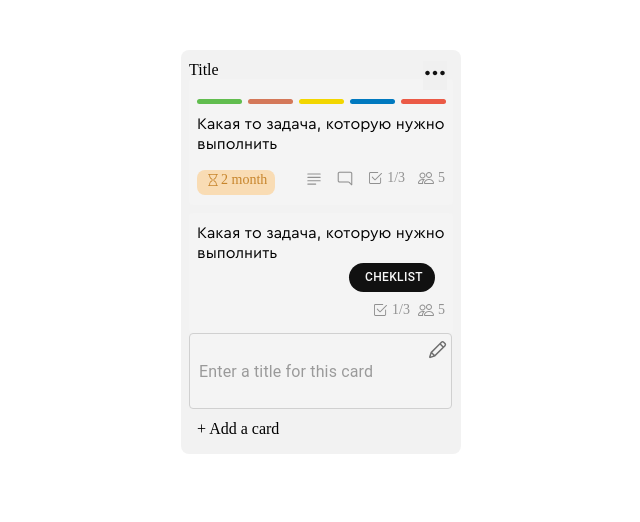
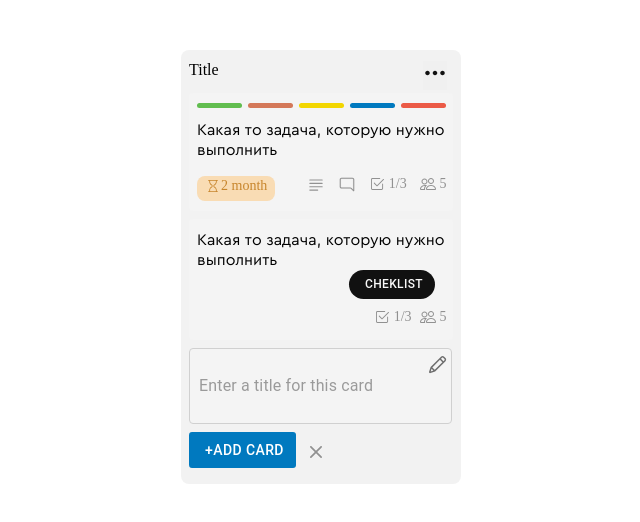
Before and after one commit to peaksoft-school/task-tracker-js9, a React (Create React App) app: page / in a window 1280 px wide. Both pictures are taken after a click on the element "+ Add a card". Shown: the top 522 px of the page, without its empty margins (319-959 px from the left). Built offline with nearby package versions, Linux system fonts and the light colour scheme; a web font is replaced by a local one.

Commit message:
added add card feature

```diff
--- a/src/components/column/Card.jsx
+++ b/src/components/column/Card.jsx
@@ -7,18 +7,39 @@ import { TypographyIcon } from '../Icon/TypographyIcon'
 import { CommunicationIcon } from '../Icon/CommunicationIcon'
 import { CheckMarkIcon } from '../Icon/CheckMarkIcon'
 import { PeopleIcon } from '../Icon/PeopleIcon'
-// import { ModalUi } from '../UI/modal/Modal'
 import { MeadTables } from './MeadTables'
 import { Label } from './Label'
 import { Button } from '../UI/button/Button'
 import { MenuItem } from '../UI/menu/MenuItem'
+import { Input } from '../UI/input/Input'
+import { EditIcon, ExitIcon } from '../../assets/icons'
 
 const ButtonTextcolors = [
-   { color: '#61BD4F', text: 'Сделано', id: '1' },
-   { color: '#d47859', text: 'Срочно начать с этого', id: '2' },
-   { color: '#F2D600', text: 'Обратите всем настроение,друзья', id: '3' },
-   { color: '#0079BF', text: 'Хорошего всем настроение,друзья', id: '4' },
-   { color: '#EB5A46', text: 'Срочно начать с этого', id: '5' },
+   {
+      color: '#61BD4F',
+      text: 'Сделано',
+      id: '1',
+   },
+   {
+      color: '#d47859',
+      text: 'Срочно начать с этого',
+      id: '2',
+   },
+   {
+      color: '#F2D600',
+      text: 'Обратите всем настроение,друзья',
+      id: '3',
+   },
+   {
+      color: '#0079BF',
+      text: 'Хорошего всем настроение,друзья',
+      id: '4',
+   },
+   {
+      color: '#EB5A46',
+      text: 'Срочно начать с этого',
+      id: '5',
+   },
 ]
 
 export const CardInColumn = () => {
@@ -26,21 +47,57 @@ export const CardInColumn = () => {
    const [openModal, setOpneModal] = useState(false)
    // eslint-disable-next-line react-hooks/rules-of-hooks
    const [selectedLabels, setSelectedLabels] = useState([])
+   console.log('selectedLabels: ', selectedLabels)
 
    const handleOpenModal = () => {
       setOpneModal((state) => !state)
    }
-   const handleButtonClick = (text, color) => {
+   const handleButtonClick = (text, color, id) => {
       const labelExists = selectedLabels.some((label) => label.color === color)
-
       if (!labelExists) {
-         setSelectedLabels((prevLabels) => [...prevLabels, { text, color }])
+         setSelectedLabels((prevLabels) => [...prevLabels, { text, id, color }])
       }
    }
 
    const deleteLabelText = (id) => {
-      setSelectedLabels((prev) => prev.filter((el) => el.id !== id))
+      console.log('id: ', id)
+
+      console.log('selectedLabels', selectedLabels)
+      console.log('id', id)
+      setSelectedLabels(selectedLabels.filter((el) => el.id !== id))
    }
+
+   const [openModalAddCard, setOpneModalAddCard] = useState(false)
+   const [openInputAddCard, setOpenInputAddCard] = useState(false)
+
+   const [inputValue, setInputValue] = useState('')
+   const [cards, setCards] = useState([])
+
+   const handleOpenModalAddCard = () => {
+      setOpneModalAddCard(true)
+      setOpenInputAddCard((prev) => !prev)
+   }
+
+   const handleButtonClickAddCard = (event) => {
+      event.preventDefault()
+      const newCard = {
+         id: Date.now().toString(),
+         text: inputValue,
+      }
+      setCards((prevTasks) => [...prevTasks, newCard])
+      setInputValue('')
+   }
+   const handleCloseCard = () => {
+      setOpenInputAddCard(false)
+      setOpneModalAddCard(false)
+   }
+
+   const handleAddCardInputChange = (event) => {
+      console.log(inputValue)
+      setInputValue(event.target.value)
+   }
+
+   const isButtonDisabled = inputValue === ''
    return (
       <>
          <ParentTitle>
@@ -73,7 +130,9 @@ export const CardInColumn = () => {
                      // eslint-disable-next-line react/no-array-index-key
                      <Label
                         key={el.id}
-                        onClick={() => handleButtonClick(el.text, el.color)}
+                        onClick={() =>
+                           handleButtonClick(el.text, el.color, el.id)
+                        }
                         color={el.color}
                      />
                   ))}
@@ -134,6 +193,50 @@ export const CardInColumn = () => {
                   </div>
                </FlexIcon>
             </ColumnCard>
+            {cards.map((el) => (
+               <ColumnCard key={el.id}>
+                  <ParagraphText>{el.text}</ParagraphText>
+               </ColumnCard>
+            ))}
+            {openModalAddCard ? (
+               <form onSubmit={handleButtonClickAddCard}>
+                  <InputAddCard>
+                     <div
+                        style={{
+                           display: 'flex',
+                           alignItems: 'center',
+                        }}
+                     >
+                        {openInputAddCard && (
+                           <InputAddCardStyle
+                              // onClose={handleOpenModalAddCard}
+                              // padding="1rem"
+                              type="text"
+                              value={inputValue}
+                              open={openModalAddCard}
+                              placeholder="Enter a title for this card"
+                              onChange={handleAddCardInputChange}
+                           />
+                        )}
+                        {openInputAddCard && <EditIconStyle />}
+                     </div>
+                     <ParentAddbuttonAndExitIcon>
+                        <ButtonAddCardStyle
+                           backgroundColor="#0079BF"
+                           borderRadius="3px"
+                           disabled={isButtonDisabled}
+                           onClick={handleButtonClickAddCard}
+                           padding="6px 12px"
+                        >
+                           +Add card
+                        </ButtonAddCardStyle>
+                        <ExitIconStyle onClick={handleCloseCard} />
+                     </ParentAddbuttonAndExitIcon>
+                  </InputAddCard>
+               </form>
+            ) : (
+               <AddPlus onClick={handleOpenModalAddCard}>+ Add a card</AddPlus>
+            )}
          </ParentColumnCard>
       </>
    )
@@ -142,6 +245,7 @@ export const CardInColumn = () => {
 const ParentTitle = styled('div')(() => ({
    display: 'flex',
    // justifyContent: 'space-between',
+   marginBottom: '0.89rem',
 }))
 
 const Title = styled('p')(() => ({
@@ -158,7 +262,7 @@ const Title = styled('p')(() => ({
 const ParentColumnCard = styled('div')(() => ({
    display: 'flex',
    flexDirection: 'column',
-   gap: '0.5rem',
+   // gap: '0.5rem',
 }))
 
 const StyleMeadIcon = styled('div')(() => ({
@@ -181,6 +285,7 @@ const ParagraphText = styled('p')(() => ({
 
 const Labels = styled('div')(() => ({
    display: 'flex',
+   flexWrap: 'wrap',
    gap: '6px',
 }))
 
@@ -263,3 +368,56 @@ const ParentPeopleIcon = styled('div')(() => ({
    display: 'flex',
    gap: '4px',
 }))
+
+const AddPlus = styled('p')(() => ({
+   cursor: 'pointer',
+   color: '#000000',
+   fontFamily: ' Cera Pro',
+   fontSize: '1rem   ',
+   fontStyle: ' normal',
+   marginLeft: '0.5rem',
+   fontWeight: '400',
+   marginTop: '0.69rem',
+}))
+
+const InputAddCardStyle = styled(Input)(() => ({
+   input: {
+      minHeight: '3.75rem',
+      width: '15.2rem',
+      backgroundColor: '#F4F4F4',
+      borderRadius: '0.25rem',
+      padding: '0.5rem 0.63rem',
+      border: '0px solid ##919191 ',
+   },
+}))
+
+const InputAddCard = styled('div')(() => ({
+   display: 'flex',
+   flexDirection: 'column',
+   gap: '0.5rem',
+}))
+
+const EditIconStyle = styled(EditIcon)(() => ({
+   position: 'absolute',
+   // marginRight: '500px',
+   marginLeft: '14.81rem',
+   marginBottom: '2.6rem',
+   cursor: 'pointer',
+}))
+
+const ParentAddbuttonAndExitIcon = styled('div')(() => ({
+   display: 'flex',
+   gap: '0.5rem',
+}))
+const ExitIconStyle = styled(ExitIcon)(() => ({
+   color: 'gray',
+   cursor: 'pointer',
+   marginTop: '0.5rem',
+}))
+
+const ButtonAddCardStyle = styled(Button)(() => ({
+   '&:disabled': {
+      backgroundColor: ' #0079BF',
+      color: '#FFFFFF',
+   },
+}))
--- a/src/components/column/Column.jsx
+++ b/src/components/column/Column.jsx
@@ -1,52 +1,11 @@
 import { styled } from '@mui/material'
-import { useState } from 'react'
-import { Input } from '../UI/input/Input'
 import { CardInColumn } from './Card'
-import { EditIcon } from '../../assets/icons'
 
 export const Column = () => {
-   const [openModalAddCard, setOpneModalAddCard] = useState(false)
-
-   const [inputValue, setInputValue] = useState('')
-
-   const handleOpenModalAddCard = () => {
-      setOpneModalAddCard((state) => !state)
-   }
-
-   const handleButtonClickAddCard = () => {
-      console.log(inputValue)
-   }
-
-   const handleAddCardInputChange = (event) => {
-      console.log(inputValue)
-      setInputValue(event.target.value)
-   }
    return (
       <ParentColumnStyle>
          <ColumnStyle>
             <CardInColumn />
-            {openModalAddCard ? (
-               <InputAddCard>
-                  <div style={{ display: 'flex', alignItems: 'center' }}>
-                     <InputAddCardStyle
-                        // onClose={handleOpenModalAddCard}
-                        // padding="1rem"
-                        type="text"
-                        value={inputValue}
-                        open={openModalAddCard}
-                        placeholder="Enter a title for this card"
-                        onChange={handleAddCardInputChange}
-                     />
-                     <EditIconStyle />
-                  </div>
-
-                  <AddPlus onClick={handleButtonClickAddCard}>
-                     + Add a card
-                  </AddPlus>
-               </InputAddCard>
-            ) : (
-               <AddPlus onClick={handleOpenModalAddCard}>+ Add a card</AddPlus>
-            )}
          </ColumnStyle>
       </ParentColumnStyle>
    )
@@ -69,38 +28,3 @@ const ColumnStyle = styled('div')(() => ({
    paddingRight: '0.5rem',
    paddingLeft: '0.5rem',
 }))
-
-const AddPlus = styled('p')(() => ({
-   cursor: 'pointer',
-   color: '#000000',
-   fontFamily: ' Cera Pro',
-   fontSize: '1rem   ',
-   fontStyle: ' normal',
-   marginLeft: '0.5rem',
-   fontWeight: '400',
-   marginTop: '0.69rem',
-}))
-
-const InputAddCardStyle = styled(Input)(() => ({
-   input: {
-      height: '3.75rem',
-      width: '15.2rem',
-      backgroundColor: '#F4F4F4',
-      borderRadius: '0.25rem',
-      padding: '0.5rem 0.63rem',
-      border: '0px solid ##919191 ',
-   },
-}))
-
-const InputAddCard = styled('div')(() => ({
-   display: 'flex',
-   flexDirection: 'column',
-}))
-
-const EditIconStyle = styled(EditIcon)(() => ({
-   position: 'absolute',
-   // marginRight: '500px',
-   marginLeft: '14.81rem',
-   marginBottom: '2.6rem',
-   cursor: 'pointer',
-}))
--- a/src/components/column/ColumnCard.jsx
+++ b/src/components/column/ColumnCard.jsx
@@ -8,9 +8,10 @@ export const ColumnCard = ({ children }) => {
 const ColumnCardStyle = styled('div')(() => ({
    width: '16.5rem',
    background: '#F4F4F4',
+   marginBottom: '0.5rem',
    borderRadius: ' 0.25rem',
    paddingLeft: '0.5rem',
-   paddingRight: '0.5rem',
+   paddingRight: '0.4rem',
    paddingBottom: '0.63rem',
    paddingTop: '0.63rem',
    height: 'auto',
--- a/src/components/column/Label.jsx
+++ b/src/components/column/Label.jsx
@@ -11,7 +11,6 @@ const Color = styled('div')(({ props }) => ({
    backgroundColor: props.color,
    flexShrink: 0,
    borderRadius: ' 0.5rem',
-   marginTop: '0.62rem',
-   marginBottom: '0.62rem',
+   marginBottom: '0.75rem',
    cursor: 'pointer',
 }))
```
Also changed, not shown: src/assets/icons/exit.svg.
